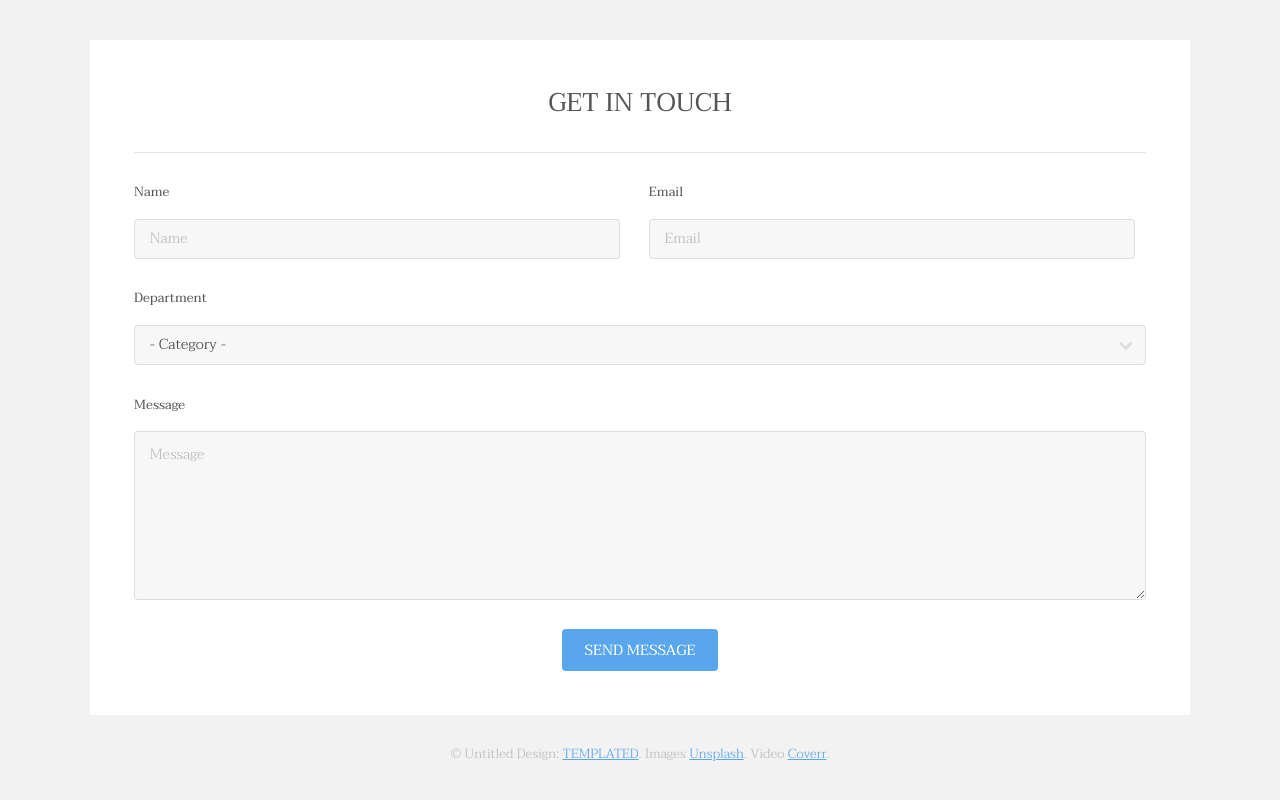
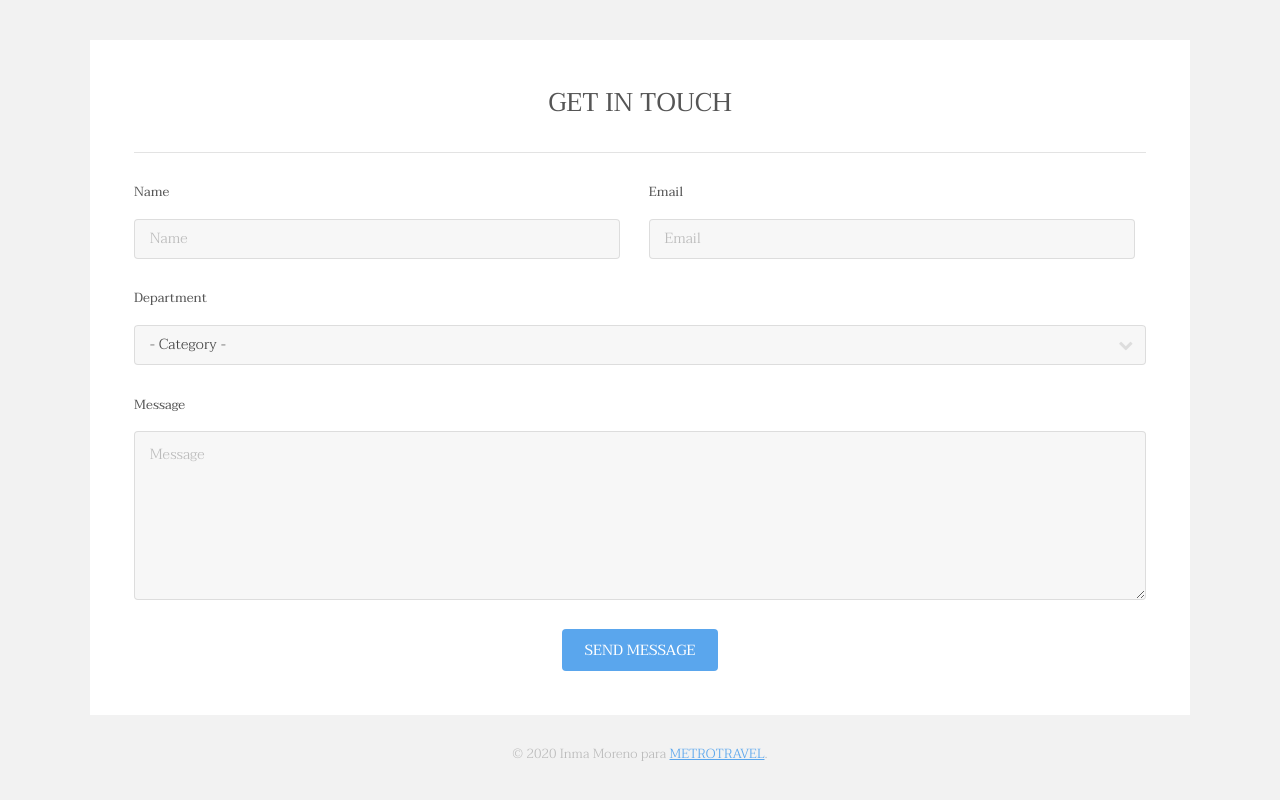
Before and after one commit to inmams7/04_REP_METROPOLITA, a plain HTML site: page index.html in a window 1280 px wide. Shown: the part 3231-4031 px from the top of the page. Drawn offline with Linux system fonts and the light colour scheme.

Commit message:
cambios en el pie de página por INMA

```diff
--- a/index.html
+++ b/index.html
@@ -194,7 +194,7 @@
 						</div>
 					</section>
 					<div class="copyright">
-						&copy; Untitled Design: <a href="https://templated.co/">TEMPLATED</a>. Images <a href="https://unsplash.com/">Unsplash</a>. Video <a href="http://coverr.co/">Coverr</a>.
+						&copy; 2020 Inma Moreno para <a href="https://templated.co/">METROTRAVEL</a>.
 					</div>
 				</div>
 			</footer>
```
